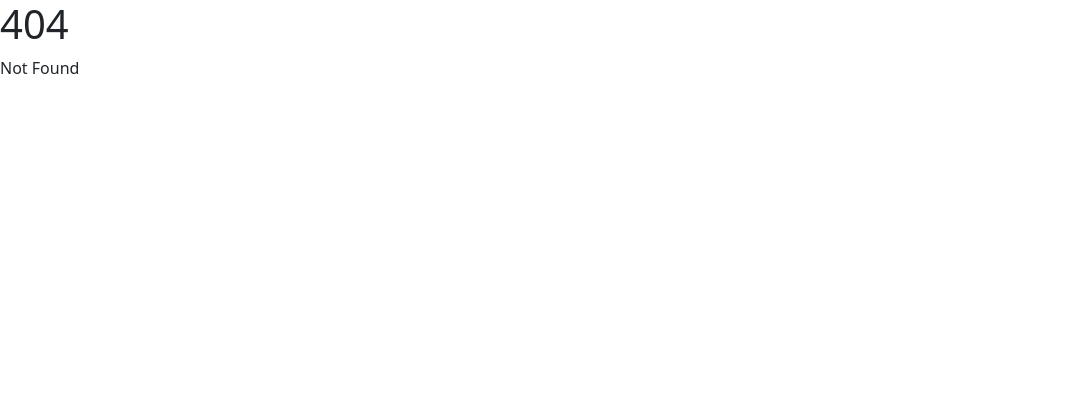
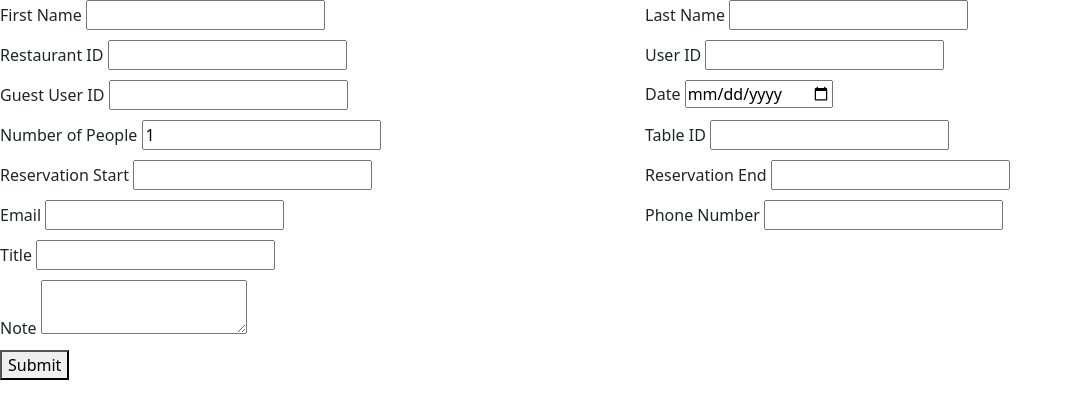
Before and after one commit to JuicyBram/GoEat-FrontEnd, a SvelteKit app in the folder GoEat-Svelte/: page /reservation in a window 1280 px wide. Before the commit this address had no page. Shown: the top 418 px of the page, without its empty margins (0-1073 px from the left). Built offline with nearby package versions, Linux system fonts and the light colour scheme.

Commit message:
ReservationForm working (Cors policy needs to be updated)

```diff
--- /dev/null
+++ b/GoEat-Svelte/src/Components/ReservationForm.svelte
@@ -0,0 +1,144 @@
+<script>
+    let user_id = '';
+    let title = '';
+    let table_id = '';
+    let restaurant_id = '';
+    let reservation_start = '';
+    let reservation_end = '';
+    let phone_number = '';
+    let number_of_people = 1;
+    let note = '';
+    let last_name = '';
+    let id = '';
+    let guest_user_id = '';
+    let first_name = '';
+    let email = '';
+    let date = '';
+
+    async function handleSubmit() {
+        const createReservationDTO = {
+            restaurantId: restaurant_id,
+            userId: user_id,
+            date: date,
+            note: note,
+            numberOfPeople: number_of_people,
+            tableId: table_id,
+            reservationStart: reservation_start,
+            reservationEnd: reservation_end,
+            firstName: first_name,
+            lastName: last_name,
+            email: email,
+            phoneNumber: phone_number,
+            title: title
+        };
+
+        try {
+            const response = await fetch('http://goeat-api.onrender.com/reservations', {
+                method: 'POST',
+                headers: {
+                    'Content-Type': 'application/json'
+                },
+                body: JSON.stringify(createReservationDTO)
+            });
+
+            if (!response.ok) {
+                throw new Error('Failed to submit reservation');
+            }
+
+            console.log('Reservation submitted successfully');
+        } catch (error) {
+            console.error('Error submitting reservation:', error);
+        }
+        console.log(createReservationDTO);
+    }
+
+
+</script>
+
+
+<style>
+    form {
+        display: grid;
+        grid-template-columns: 1fr 1fr;
+        gap: 10px;
+    }
+    .full-width {
+        grid-column: 1 / -1;
+    }
+</style>
+
+<form on:submit={handleSubmit}>
+    <div>
+        <label for="first_name">First Name</label>
+        <input type="text" id="first_name" bind:value={first_name} />
+    </div>
+
+    <div>
+        <label for="last_name">Last Name</label>
+        <input type="text" id="last_name" bind:value={last_name} />
+    </div>
+
+    <div>
+        <label for="restaurant_id">Restaurant ID</label>
+        <input type="text" id="restaurant_id" bind:value={restaurant_id} />
+    </div>
+
+    <div>
+        <label for="user_id">User ID</label>
+        <input type="text" id="user_id" bind:value={user_id} />
+    </div>
+
+    <div>
+        <label for="guest_user_id">Guest User ID</label>
+        <input type="text" id="guest_user_id" bind:value={guest_user_id} />
+    </div>
+
+    <div>
+        <label for="date">Date</label>
+        <input type="date" id="date" bind:value={date} />
+    </div>
+
+    <div>
+        <label for="number_of_people">Number of People</label>
+        <input type="number" id="number_of_people" bind:value={number_of_people} min="1" />
+    </div>
+
+    <div>
+        <label for="table_id">Table ID</label>
+        <input type="text" id="table_id" bind:value={table_id} />
+    </div>
+
+    <div>
+        <label for="reservation_start">Reservation Start</label>
+        <input type="text" id="reservation_start" bind:value={reservation_start} pattern="(?:[01]\d|2[0123]):(?:[012345]\d):(?:[012345]\d)" title="Please enter a valid time with seconds (HH:MM:SS)" />
+    </div>
+
+    <div>
+        <label for="reservation_end">Reservation End</label>
+        <input type="text" id="reservation_end" bind:value={reservation_end} pattern="(?:[01]\d|2[0123]):(?:[012345]\d):(?:[012345]\d)" title="Please enter a valid time with seconds (HH:MM:SS)" />
+    </div>
+
+    <div>
+        <label for="email">Email</label>
+        <input type="email" id="email" bind:value={email} />
+    </div>
+
+    <div>
+        <label for="phone_number">Phone Number</label>
+        <input type="tel" id="phone_number" bind:value={phone_number} />
+    </div>
+
+    <div>
+        <label for="title">Title</label>
+        <input type="text" id="title" bind:value={title} />
+    </div>
+
+    <div class="full-width">
+        <label for="note">Note</label>
+        <textarea id="note" bind:value={note}></textarea>
+    </div>
+
+    <div class="full-width">
+        <button type="submit">Submit</button>
+    </div>
+</form>
--- /dev/null
+++ b/GoEat-Svelte/src/routes/reservation/+page.svelte
@@ -0,0 +1,5 @@
+<script>
+    import ReservationForm from "../../Components/ReservationForm.svelte";
+</script>
+
+<ReservationForm></ReservationForm>
```
Also changed, not shown: GoEat-Svelte/src/routes/Restaurant/+page.svelte (added).
